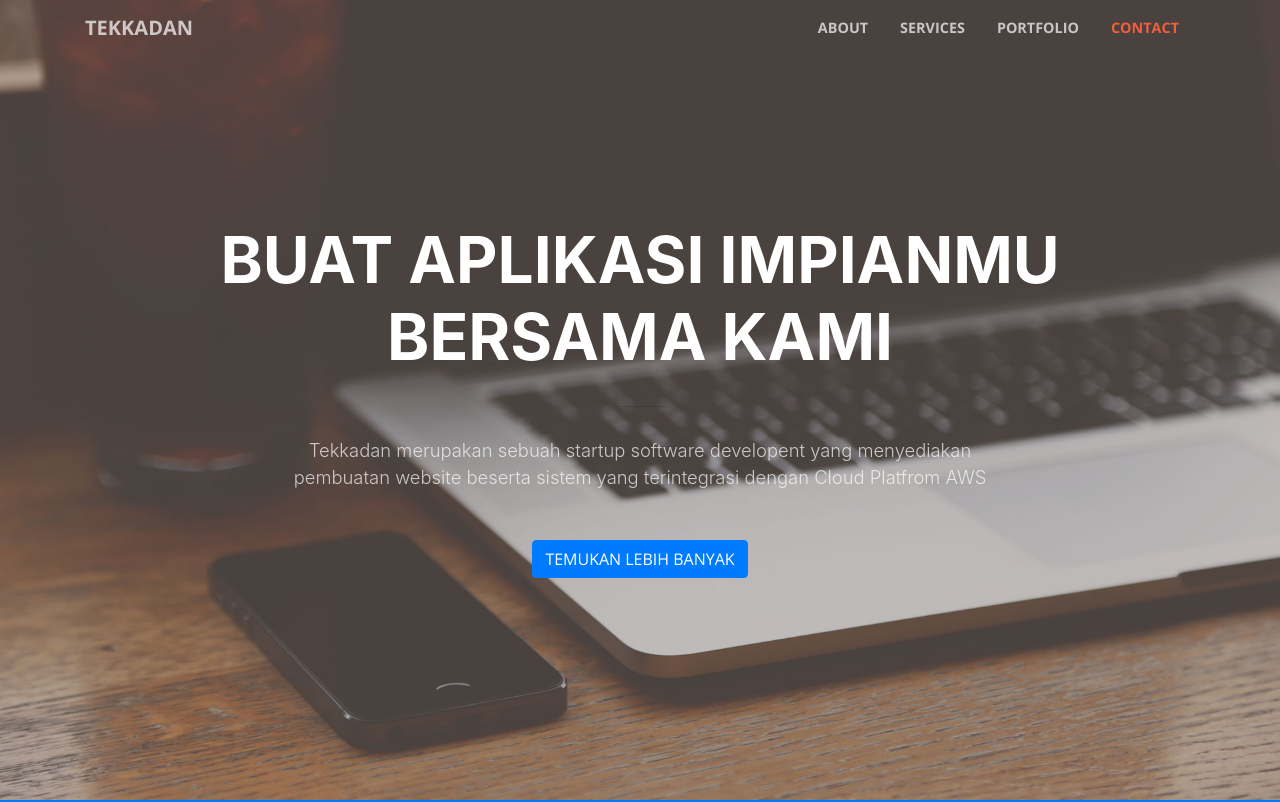
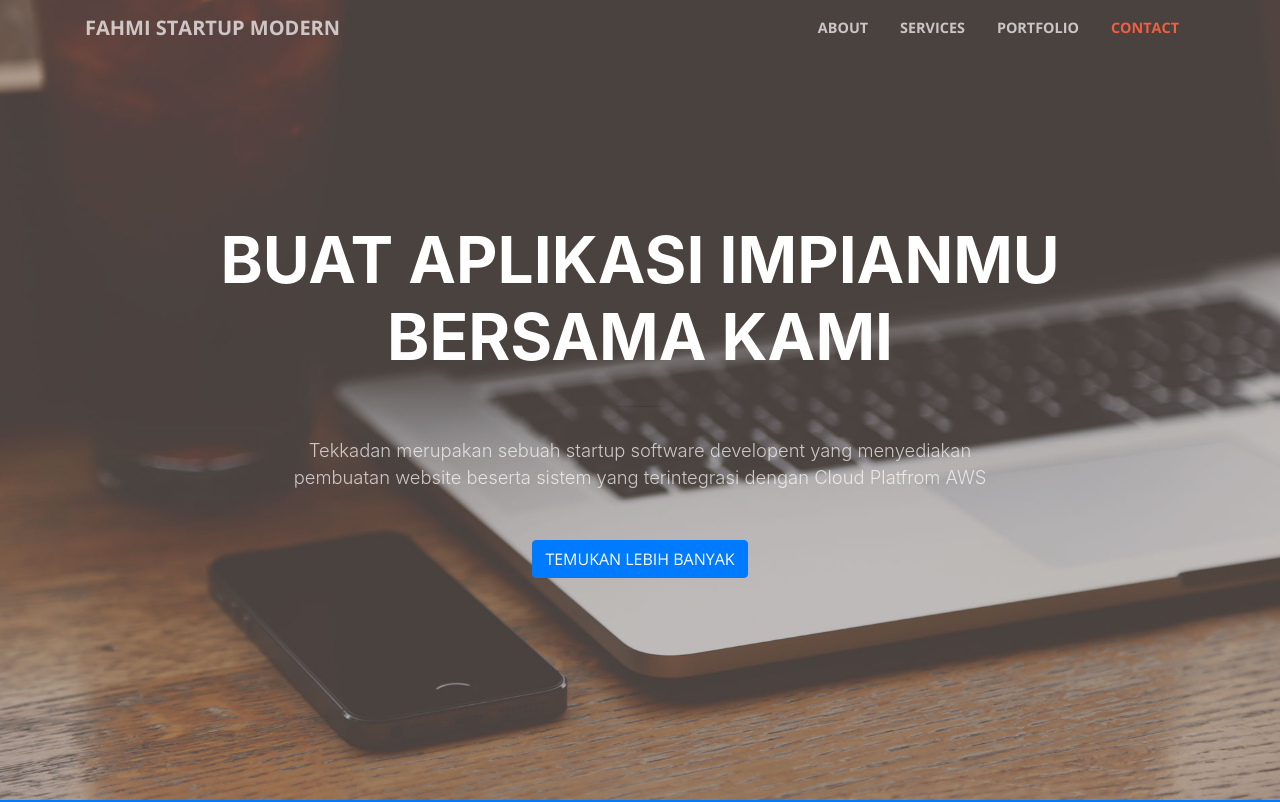
Before and after one commit to salza2020/landingpage, a website with bundled scripts: page index.html in a window 1280 px wide. Shown: the top 802 px of the page. Built offline with nearby package versions, Linux system fonts and the light colour scheme.

Commit message:
ganti header

```diff
--- a/index.html
+++ b/index.html
@@ -31,7 +31,7 @@
   <!-- Navigation -->
   <nav class="navbar navbar-expand-lg navbar-light fixed-top" id="mainNav">
     <div class="container">
-      <a class="navbar-brand js-scroll-trigger" href="#page-top">Tekkadan</a>
+      <a class="navbar-brand js-scroll-trigger" href="#page-top">Fahmi Startup modern</a>
       <button class="navbar-toggler navbar-toggler-right" type="button" data-toggle="collapse" data-target="#navbarResponsive" aria-controls="navbarResponsive" aria-expanded="false" aria-label="Toggle navigation">
         <span class="navbar-toggler-icon"></span>
       </button>
```
